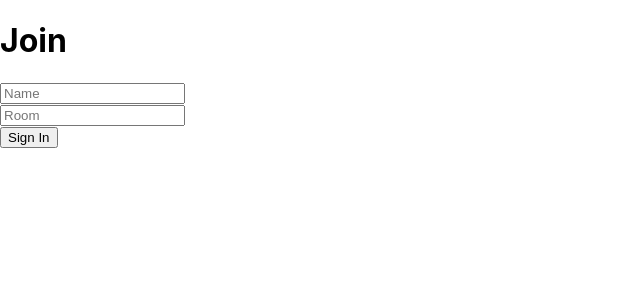
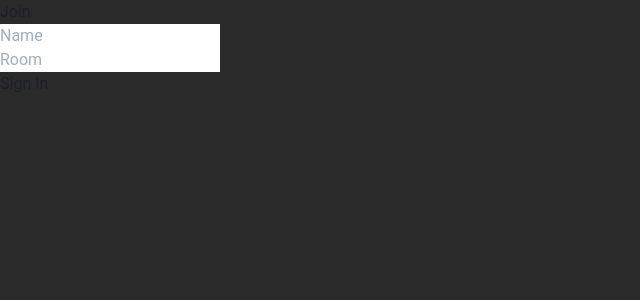
Before and after one commit to llucasreis/chat-app, a React (Vite) app in the folder client/: page / in a window 1280 px wide. Shown: the top 300 px of the page, without its empty margins (0-640 px from the left). Built offline with nearby package versions, Linux system fonts and the light colour scheme.

Commit message:
feat: add chackra-ui integration

```diff
--- a/client/package.json
+++ b/client/package.json
@@ -7,6 +7,10 @@
     "serve": "vite preview"
   },
   "dependencies": {
+    "@chakra-ui/react": "^1.2.1",
+    "@emotion/react": "^11.1.4",
+    "@emotion/styled": "^11.0.0",
+    "framer-motion": "^3.3.0",
     "react": "^17.0.0",
     "react-dom": "^17.0.0",
     "react-router-dom": "^5.2.0",
--- a/client/src/main.tsx
+++ b/client/src/main.tsx
@@ -1,11 +1,19 @@
 import React from 'react';
 import ReactDOM from 'react-dom';
 import './index.css';
+import { ChakraProvider, ColorMode, ColorModeScript } from '@chakra-ui/react';
 import App from './App';
+import { theme } from './styles/theme';
+import { config } from './styles/config';
 
 ReactDOM.render(
   <React.StrictMode>
-    <App />
+    <ChakraProvider resetCSS theme={theme}>
+      <ColorModeScript
+        initialColorMode={config.initialColorMode as ColorMode}
+      />
+      <App />
+    </ChakraProvider>
   </React.StrictMode>,
   document.getElementById('root'),
 );
--- /dev/null
+++ b/client/src/styles/config.ts
@@ -0,0 +1,4 @@
+export const config = {
+  initialColorMode: 'light',
+  useSystemColorMode: false,
+};
--- /dev/null
+++ b/client/src/styles/theme.ts
@@ -0,0 +1,17 @@
+import { extendTheme } from '@chakra-ui/react';
+import { config } from './config';
+
+export const theme = extendTheme({
+  config,
+  fonts: {
+    heading: 'Roboto',
+    body: 'Roboto',
+  },
+  styles: {
+    global: {
+      body: {
+        bg: '#2A2A2A',
+      },
+    },
+  },
+});
```
Also changed, not shown: 1 other file (tests, documents, lock files or other folders).
